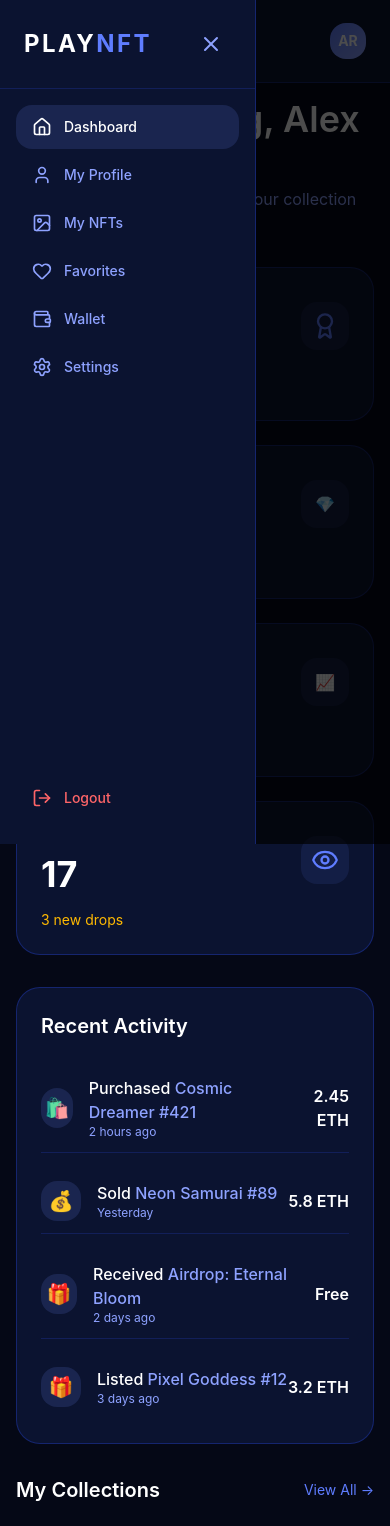
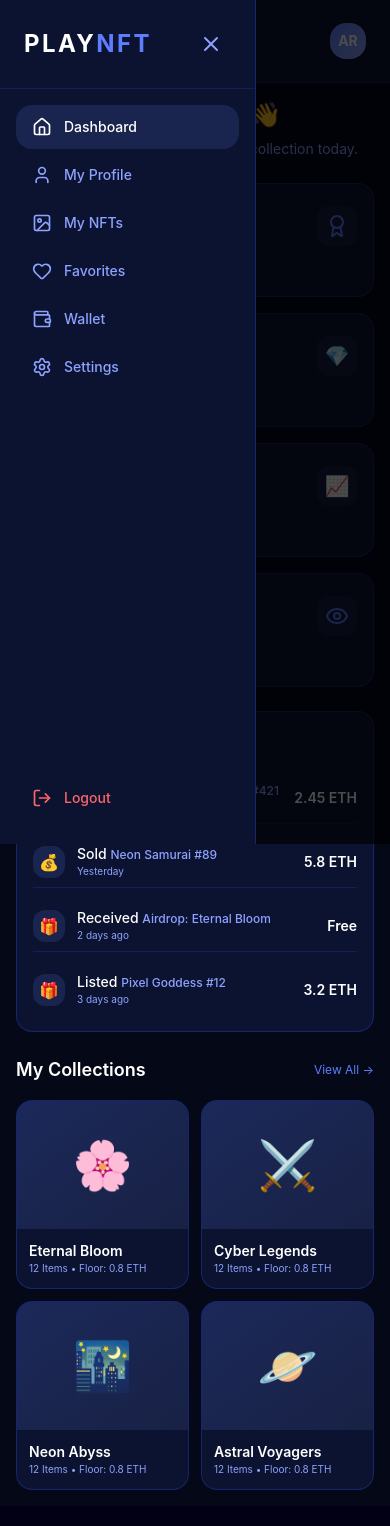
Before and after one commit to Goodness-MArcel/play, a React app in the folder frontend/: page /dashboard in a window 390 px wide. Shown: the top 1526 px of the page. Built offline with nearby package versions, Linux system fonts and the light colour scheme; the HTML template or start-up script is replaced by a standard one.

Commit message:
small fonts

```diff
--- a/frontend/user/Dashboard.jsx
+++ b/frontend/user/Dashboard.jsx
@@ -3,92 +3,92 @@ import { TrendingUp, Award, Users, Eye } from 'lucide-react';
 
 function Dashboard() {
   return (
-    <div className="space-y-8">
+    <div className="space-y-6 sm:space-y-8">
       {/* Welcome Header */}
       <div>
-        <h2 className="text-4xl font-semibold mb-2">Good morning, Alex 👋</h2>
-        <p className="text-[#8ea2ff]">Here's what's happening with your collection today.</p>
+        <h2 className="text-2xl sm:text-3xl md:text-4xl font-semibold mb-2">Good morning, Alex 👋</h2>
+        <p className="text-[#8ea2ff] text-sm sm:text-base">Here's what's happening with your collection today.</p>
       </div>
 
       {/* Stats Cards */}
-      <div className="grid grid-cols-1 sm:grid-cols-2 lg:grid-cols-4 gap-6">
-        <div className="bg-[#0b1330] border border-[#2d4fff]/30 rounded-3xl p-6">
+      <div className="grid grid-cols-1 sm:grid-cols-2 lg:grid-cols-4 gap-4 sm:gap-6">
+        <div className="bg-[#0b1330] border border-[#2d4fff]/30 rounded-2xl sm:rounded-3xl p-4 sm:p-6">
           <div className="flex items-center justify-between">
             <div>
-              <p className="text-[#8ea2ff] text-sm">Total NFTs</p>
-              <p className="text-4xl font-bold mt-2">248</p>
+              <p className="text-[#8ea2ff] text-xs sm:text-sm">Total NFTs</p>
+              <p className="text-2xl sm:text-3xl md:text-4xl font-bold mt-1 sm:mt-2">248</p>
             </div>
-            <div className="w-12 h-12 bg-[#5f7dff]/10 rounded-2xl flex items-center justify-center">
-              <Award size={28} className="text-[#5f7dff]" />
+            <div className="w-10 h-10 sm:w-12 sm:h-12 bg-[#5f7dff]/10 rounded-xl sm:rounded-2xl flex items-center justify-center">
+              <Award size={24} className="sm:w-7 sm:h-7 text-[#5f7dff]" />
             </div>
           </div>
-          <p className="text-green-400 text-sm mt-4 flex items-center gap-1">
-            <TrendingUp size={16} /> +12 this month
+          <p className="text-green-400 text-xs sm:text-sm mt-3 sm:mt-4 flex items-center gap-1">
+            <TrendingUp size={14} className="sm:w-4 sm:h-4" /> +12 this month
           </p>
         </div>
 
-        <div className="bg-[#0b1330] border border-[#2d4fff]/30 rounded-3xl p-6">
+        <div className="bg-[#0b1330] border border-[#2d4fff]/30 rounded-2xl sm:rounded-3xl p-4 sm:p-6">
           <div className="flex items-center justify-between">
             <div>
-              <p className="text-[#8ea2ff] text-sm">Portfolio Value</p>
-              <p className="text-4xl font-bold mt-2">42.8 ETH</p>
+              <p className="text-[#8ea2ff] text-xs sm:text-sm">Portfolio Value</p>
+              <p className="text-2xl sm:text-3xl md:text-4xl font-bold mt-1 sm:mt-2">42.8 ETH</p>
             </div>
-            <div className="w-12 h-12 bg-[#5f7dff]/10 rounded-2xl flex items-center justify-center">
+            <div className="w-10 h-10 sm:w-12 sm:h-12 bg-[#5f7dff]/10 rounded-xl sm:rounded-2xl flex items-center justify-center text-xl sm:text-2xl">
               💎
             </div>
           </div>
-          <p className="text-green-400 text-sm mt-4">+$8.2 ETH (+23.7%)</p>
+          <p className="text-green-400 text-xs sm:text-sm mt-3 sm:mt-4">+$8.2 ETH (+23.7%)</p>
         </div>
 
-        <div className="bg-[#0b1330] border border-[#2d4fff]/30 rounded-3xl p-6">
+        <div className="bg-[#0b1330] border border-[#2d4fff]/30 rounded-2xl sm:rounded-3xl p-4 sm:p-6">
           <div className="flex items-center justify-between">
             <div>
-              <p className="text-[#8ea2ff] text-sm">Floor Value</p>
-              <p className="text-4xl font-bold mt-2">18.4 ETH</p>
+              <p className="text-[#8ea2ff] text-xs sm:text-sm">Floor Value</p>
+              <p className="text-2xl sm:text-3xl md:text-4xl font-bold mt-1 sm:mt-2">18.4 ETH</p>
             </div>
-            <div className="w-12 h-12 bg-[#5f7dff]/10 rounded-2xl flex items-center justify-center">
+            <div className="w-10 h-10 sm:w-12 sm:h-12 bg-[#5f7dff]/10 rounded-xl sm:rounded-2xl flex items-center justify-center text-xl sm:text-2xl">
               📈
             </div>
           </div>
-          <p className="text-[#8ea2ff] text-sm mt-4">Avg. Floor Price</p>
+          <p className="text-[#8ea2ff] text-xs sm:text-sm mt-3 sm:mt-4">Avg. Floor Price</p>
         </div>
 
-        <div className="bg-[#0b1330] border border-[#2d4fff]/30 rounded-3xl p-6">
+        <div className="bg-[#0b1330] border border-[#2d4fff]/30 rounded-2xl sm:rounded-3xl p-4 sm:p-6">
           <div className="flex items-center justify-between">
             <div>
-              <p className="text-[#8ea2ff] text-sm">Watchlist</p>
-              <p className="text-4xl font-bold mt-2">17</p>
+              <p className="text-[#8ea2ff] text-xs sm:text-sm">Watchlist</p>
+              <p className="text-2xl sm:text-3xl md:text-4xl font-bold mt-1 sm:mt-2">17</p>
             </div>
-            <div className="w-12 h-12 bg-[#5f7dff]/10 rounded-2xl flex items-center justify-center">
-              <Eye size={28} className="text-[#5f7dff]" />
+            <div className="w-10 h-10 sm:w-12 sm:h-12 bg-[#5f7dff]/10 rounded-xl sm:rounded-2xl flex items-center justify-center">
+              <Eye size={24} className="sm:w-7 sm:h-7 text-[#5f7dff]" />
             </div>
           </div>
-          <p className="text-amber-400 text-sm mt-4">3 new drops</p>
+          <p className="text-amber-400 text-xs sm:text-sm mt-3 sm:mt-4">3 new drops</p>
         </div>
       </div>
 
       {/* Recent Activity */}
-      <div className="bg-[#0b1330] border border-[#2d4fff]/30 rounded-3xl p-6">
-        <h3 className="text-xl font-semibold mb-6">Recent Activity</h3>
-        <div className="space-y-4">
+      <div className="bg-[#0b1330] border border-[#2d4fff]/30 rounded-2xl sm:rounded-3xl p-4 sm:p-6">
+        <h3 className="text-lg sm:text-xl font-semibold mb-4 sm:mb-6">Recent Activity</h3>
+        <div className="space-y-3 sm:space-y-4">
           {[
             { action: "Purchased", item: "Cosmic Dreamer #421", price: "2.45 ETH", time: "2 hours ago" },
             { action: "Sold", item: "Neon Samurai #89", price: "5.8 ETH", time: "Yesterday" },
             { action: "Received", item: "Airdrop: Eternal Bloom", price: "Free", time: "2 days ago" },
             { action: "Listed", item: "Pixel Goddess #12", price: "3.2 ETH", time: "3 days ago" },
           ].map((activity, i) => (
-            <div key={i} className="flex items-center justify-between py-3 border-b border-[#2d4fff]/20 last:border-0">
-              <div className="flex items-center gap-4">
-                <div className="w-10 h-10 bg-[#1a254f] rounded-2xl flex items-center justify-center text-xl">
+            <div key={i} className="flex items-center justify-between py-2 sm:py-3 border-b border-[#2d4fff]/20 last:border-0">
+              <div className="flex items-center gap-3 sm:gap-4">
+                <div className="w-8 h-8 sm:w-10 sm:h-10 bg-[#1a254f] rounded-xl sm:rounded-2xl flex items-center justify-center text-base sm:text-xl">
                   {activity.action === "Purchased" ? "🛍️" :
                    activity.action === "Sold" ? "💰" : "🎁"}
                 </div>
                 <div>
-                  <p className="font-medium">{activity.action} <span className="text-[#8ea2ff]">{activity.item}</span></p>
-                  <p className="text-xs text-[#8ea2ff]">{activity.time}</p>
+                  <p className="text-sm sm:text-base font-medium">{activity.action} <span className="text-[#8ea2ff] text-xs sm:text-sm">{activity.item}</span></p>
+                  <p className="text-[10px] sm:text-xs text-[#8ea2ff]">{activity.time}</p>
                 </div>
               </div>
-              <p className="font-semibold text-right">{activity.price}</p>
+              <p className="text-sm sm:text-base font-semibold text-right">{activity.price}</p>
             </div>
           ))}
         </div>
@@ -96,20 +96,20 @@ function Dashboard() {
 
       {/* Quick Collections Preview */}
       <div>
-        <div className="flex justify-between items-center mb-6">
-          <h3 className="text-xl font-semibold">My Collections</h3>
-          <a href="/dashboard/nfts" className="text-[#5f7dff] hover:underline text-sm">View All →</a>
+        <div className="flex justify-between items-center mb-4 sm:mb-6">
+          <h3 className="text-lg sm:text-xl font-semibold">My Collections</h3>
+          <a href="/dashboard/nfts" className="text-[#5f7dff] hover:underline text-xs sm:text-sm">View All →</a>
         </div>
 
-        <div className="grid grid-cols-2 md:grid-cols-4 gap-4">
+        <div className="grid grid-cols-2 md:grid-cols-4 gap-3 sm:gap-4">
           {["Eternal Bloom", "Cyber Legends", "Neon Abyss", "Astral Voyagers"].map((col, i) => (
-            <div key={i} className="bg-[#0b1330] border border-[#2d4fff]/30 rounded-3xl overflow-hidden hover:border-[#5f7dff] transition-all group">
-              <div className="h-40 bg-gradient-to-br from-[#5f7dff]/20 to-[#8ea2ff]/10 flex items-center justify-center text-6xl">
+            <div key={i} className="bg-[#0b1330] border border-[#2d4fff]/30 rounded-2xl sm:rounded-3xl overflow-hidden hover:border-[#5f7dff] transition-all group">
+              <div className="h-32 sm:h-40 bg-gradient-to-br from-[#5f7dff]/20 to-[#8ea2ff]/10 flex items-center justify-center text-5xl sm:text-6xl">
                 {i === 0 ? "🌸" : i === 1 ? "⚔️" : i === 2 ? "🌃" : "🪐"}
               </div>
-              <div className="p-4">
-                <p className="font-semibold group-hover:text-[#5f7dff] transition">{col}</p>
-                <p className="text-xs text-[#8ea2ff]">12 Items • Floor: 0.8 ETH</p>
+              <div className="p-3 sm:p-4">
+                <p className="text-sm sm:text-base font-semibold group-hover:text-[#5f7dff] transition">{col}</p>
+                <p className="text-[10px] sm:text-xs text-[#8ea2ff]">12 Items • Floor: 0.8 ETH</p>
               </div>
             </div>
           ))}
```
